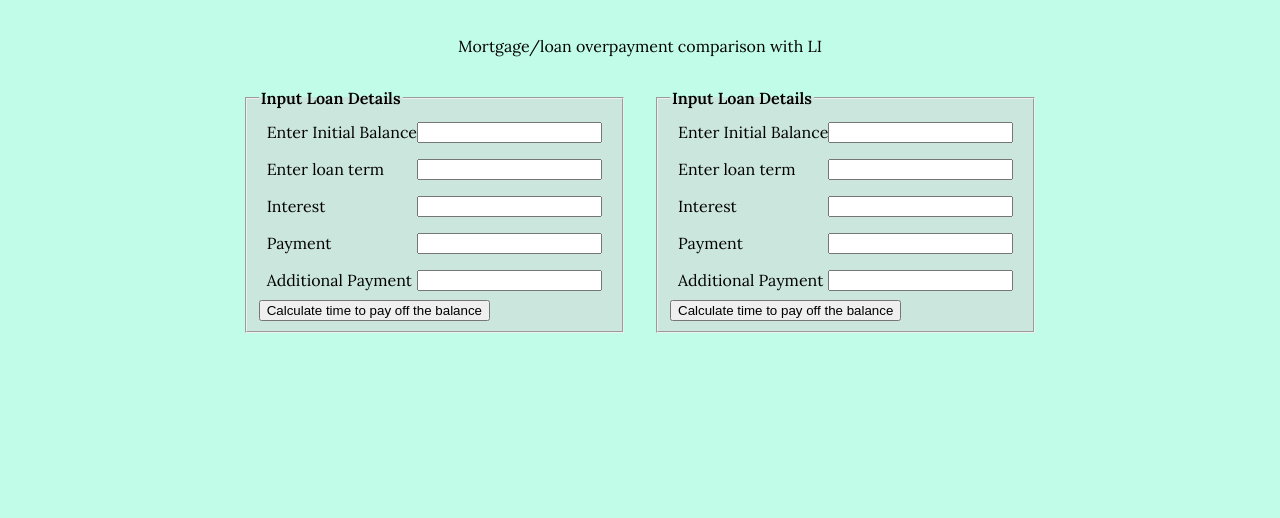
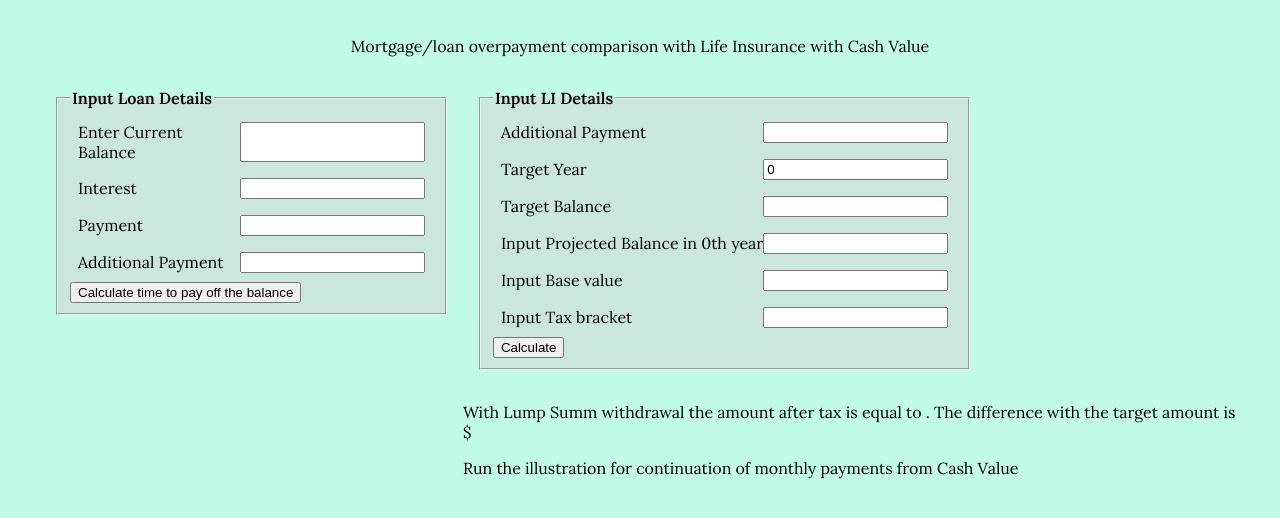
Before and after one commit to Svetanek/FinPlanning-concepts, a React (Create React App) app: page / in a window 1280 px wide. Shown: the top 518 px of the page. Built offline with nearby package versions, Linux system fonts and the light colour scheme.

Commit message:
main structure and functionality are added

```diff
--- /dev/null
+++ b/src/components/Inputs/inputField1.js
@@ -0,0 +1,48 @@
+import React from 'react'
+// import {calcTime, calcFutureBalance} from '../../utils'
+import './inputFields.styles.css'
+
+//move state up, use useMemo
+
+
+const LoanField1 = ({handleChange, handleSubmit, inputData}) => {
+
+  const {balance, payment, interest, extrapay, timeLeft, futureBalance} = inputData;
+  console.log('PROPS1===', inputData)
+    const futBal = futureBalance? futureBalance : null;
+    let years = Math.floor(timeLeft/12);
+    let months = Math.round(timeLeft - (years * 12));
+
+
+    return (
+      <form onSubmit={handleSubmit}>
+       <fieldset className="field-set">
+         <legend>Input Loan Details</legend>
+         <div className="field-set_line">
+         <label htmlFor="balance">Enter Current Balance</label>
+         <input  id="balance" name="balance" value={balance} onChange={handleChange}/>
+         </div>
+         <div className="field-set_line">
+         <label htmlFor="interest">Interest</label>
+         <input type="number" id="interest" name="interest" value={interest} min="0.001" step="0.001" onChange={handleChange} required/>
+         </div>
+         <div className="field-set_line">
+         <label htmlFor="payment">Payment</label>
+         <input id="payment" name="payment" value={payment} onChange={handleChange} required/>
+         </div>
+         <div className="field-set_line">
+         <label htmlFor="extrapay">Additional Payment</label>
+         <input  id="extrapay" name="extrapay" value={extrapay} onChange={handleChange} required/>
+         </div>
+         <button type="submit" >Calculate time to pay off the balance</button>
+       </fieldset>
+    {futBal? <div><p>`Time to pay off is ${years} years and ${months} months`</p><p>The Future Balance at that time with the current payments without extra payment is ${futBal}</p> </div> : null}
+       </form>
+
+   )
+  }
+
+
+
+
+export default LoanField1
--- /dev/null
+++ b/src/components/Inputs/inputField2.js
@@ -0,0 +1,78 @@
+import React, {useState} from 'react';
+import './inputFields.styles.css'
+
+//move state up, use useMemo
+
+
+const LoanField2 = (props) =>  {
+
+  const [inputData2, setInputData2] = useState(
+    {
+      projectedBalance: '',
+      baseValue: '',
+      tax: '',
+      afterTaxAmount: '',
+      diffAmount: ''
+      }
+  )
+  const {projectedBalance, baseValue, tax, afterTaxAmount, diffAmount} = inputData2;
+  const {extrapay, timeLeft, futureBalance } = props.inputData;
+  const roundedYears = Math.round(timeLeft/12);
+
+  const handleChange = (e) => {
+    const {name, value} = e.target;
+    setInputData2({...inputData2, [name] : value})
+
+  }
+  const handleSubmit = (e) => {
+    e.preventDefault();
+    console.log('submitted');
+    let taxAmount = (projectedBalance - baseValue) * tax * 0.01;
+    let afterTax = projectedBalance - taxAmount;
+    let diff = (afterTax - futureBalance).toString();
+    setInputData2({...inputData2, afterTaxAmount: afterTax, diffAmount: diff})
+  }
+
+    return (
+
+      <form onSubmit={handleSubmit}>
+       <fieldset className="field-set">
+         <legend>Input LI Details</legend>
+         <div className="field-set_line">
+         <label htmlFor="extrapay">Additional Payment</label>
+         <input id="extrapay" name="extrapay" value={extrapay} />
+         </div>
+
+         <div className="field-set_line">
+         <label htmlFor="targetYear">Target Year</label>
+         <input  id="targetYear" name="targetYear" value={roundedYears} />
+         </div>
+         <div className="field-set_line">
+         <label htmlFor="targetBalance">Target Balance</label>
+         <input  id="targetBalance" name="targetBalance" value={futureBalance} />
+         </div>
+         <div className="field-set_line">
+         <label htmlFor="projectedBalance">Input Projected Balance in {roundedYears}th year</label>
+         <input  id="projectedBalance" name="projectedBalance" value={projectedBalance} onChange={handleChange} />
+         </div>
+         <div className="field-set_line">
+         <label htmlFor="baseValue">Input Base value</label>
+         <input  id="baseValue" name="baseValue" value={baseValue} onChange={handleChange} />
+         </div>
+         <div className="field-set_line">
+         <label htmlFor="tax">Input Tax bracket</label>
+         <input  id="tax" name="tax" value={tax} onChange={handleChange} />
+         </div>
+         <button type="submit" >Calculate</button>
+       </fieldset>
+       <p>With Lump Summ withdrawal the amount after tax is equal to {afterTaxAmount}. The difference with the target amount is ${diffAmount} </p>
+       <p>Run the illustration for continuation of monthly payments from Cash Value</p>
+       </form>
+
+   )
+  }
+
+
+
+
+export default LoanField2
--- a/src/components/Inputs/inputFields.js
+++ /dev/null
@@ -1,102 +0,0 @@
-import React from 'react'
-import './inputFields.styles.css'
-
-//move state up, use useMemo
-
-const calcTime =  (balance, interest, payment) => {
-
-  // if (Number.isNaN(balance)) {
-  //   return '';
-  let denominator = Math.log(1 + interest);
-  let inner = 1 - (balance * interest/payment);
-  let numerator = Math.log(1/inner);
-  const time = numerator/denominator;
-  return time.toString();
-}
-
-const calcFutureBalance = ( payment, interest, term,timeLeft) => {
-  let innerCalc = 1 - 1 / Math.pow((1 + interest), (term - timeLeft))
-  let futureBalance = innerCalc * payment / interest;
-  return futureBalance;
-
-
-}
-class LoanField extends React.Component  {
-  constructor() {
-    super();
-    this.state = {
-      balance: '',
-      term:    '',
-      payment: '',
-      interest: '',
-      extrapay: '',
-      timeLeft: '',
-      futureBalance: '',
-    };
-
-  }
-
-  handleChange =(e) => {
-    const { name, value } = e.target;
-    this.setState({ [name]: value });
-  }
-
-  handleSubmit = async (e) => {
-    e.preventDefault();
-    let payment = parseFloat(this.state.payment);
-    let totalPay = parseFloat(this.state.payment) + parseFloat(this.state.extrapay);
-    let balance = parseFloat(this.state.balance);
-    let interest = parseFloat(this.state.interest) * 0.01/12;
-    let term = parseFloat(this.state.term) * 12;
-    let time = calcTime(balance, interest, totalPay);
-    let futureBal =  calcFutureBalance(payment, interest, term, time);
-    await this.setState({
-      timeLeft: time,
-      futureBalance: futureBal
-    });
-    console.log('time===', this.state.timeLeft, 'future balance=', this.state.futureBalance);
-
-  }
-  render() {
-    const timeLeft = this.state.timeLeft? this.state.timeLeft : null;
-    let years = Math.floor(timeLeft/12);
-    let months = Math.round(timeLeft - (years * 12));
-
-
-    return (
-      <form onSubmit={this.handleSubmit}>
-       <fieldset className="field-set">
-         <legend>Input Loan Details</legend>
-         <div className="field-set_line">
-         <label htmlFor="balance">Enter Initial Balance</label>
-         <input  id="balance" name="balance" value={this.state.balance} onChange={this.handleChange}/>
-         </div>
-         <div className="field-set_line">
-         <label htmlFor="term">Enter loan term</label>
-         <input  id="term" name="term" value={this.state.term} onChange={this.handleChange}/>
-         </div>
-
-         <div className="field-set_line">
-         <label htmlFor="interest">Interest</label>
-         <input type="number" id="interest" name="interest" value={this.state.interest} min="0.001" step="0.001" onChange={this.handleChange} required/>
-         </div>
-         <div className="field-set_line">
-         <label htmlFor="payment">Payment</label>
-         <input type="number" id="payment" name="payment" value={this.state.payment} min="0" onChange={this.handleChange} required/>
-         </div>
-         <div className="field-set_line">
-         <label htmlFor="extrapay">Additional Payment</label>
-         <input type="number" id="extrapay" name="extrapay" value={this.state.extrapay} min="0" onChange={this.handleChange} required/>
-         </div>
-         <button type="submit" >Calculate time to pay off the balance</button>
-       </fieldset>
-    {this.state.timeLeft? <div><p>`Time to pay off is ${years} years and ${months} months`</p><p>{`The Future Balance is ${(Math.round(this.state.futureBalance * 100)) /100}`}</p> </div> : null}
-       </form>
-
-   )
-  }
-
-
-}
-
-export default LoanField
--- a/src/components/container/container.js
+++ b/src/components/container/container.js
@@ -1,5 +1,7 @@
-import React from 'react'
-import LoanField from '../Inputs/inputFields'
+import React, {useState} from 'react'
+import LoanField1 from '../Inputs/inputField1';
+import LoanField2 from '../Inputs/inputField2';
+import {calcTime, calcFutureBalance} from '../../utils';
 import styled from 'styled-components';
 const StyledMain = styled.div`
 display: flex;
@@ -10,16 +12,52 @@ text-align: center;
 `
 
 
-const Container = () => (
+const Container = () => {
+const [inputData, setData] = useState({
+      loan: '',
+      balance: '',
+      payment: '',
+      interest: '',
+      extrapay: '',
+      timeLeft: '',
+      futureBalance: ''
+})
+const {balance, payment, interest, extrapay} = inputData;
+
+  const handleChange =(e) => {
+    const { name, value } = e.target;
+    setData({ ...inputData, [name]: value });
+  }
+
+  const handleSubmit = async (e) => {
+    e.preventDefault();
+    let paymentNum = parseFloat(payment);
+    let totalPay = paymentNum + parseFloat(extrapay);
+    let balanceNum = parseFloat(balance);
+    let interestNum = parseFloat(interest) * 0.01/12;
+    let time = calcTime(balanceNum, interestNum, totalPay);
+    let futureBal =  calcFutureBalance(balanceNum, paymentNum, interestNum, time);
+    await setData({...inputData,
+      timeLeft: time,
+      futureBalance: futureBal}
+    );
+
+  }
+
+    return (
       <div>
-  <StyledHeader>
-    Mortgage/loan overpayment comparison with LI
+      <StyledHeader >
+        Mortgage/loan overpayment comparison with Life Insurance with Cash Value
       </StyledHeader>
      <StyledMain>
-   <LoanField/>
-<LoanField/>
+       <LoanField1 inputData={inputData} handleChange={handleChange} handleSubmit={handleSubmit}/>
+    <LoanField2 inputData={inputData}/>
      </StyledMain>
       </div>
     )
+  }
+
+
+
 
 export default Container;
--- /dev/null
+++ b/src/utils.js
@@ -0,0 +1,22 @@
+export const calcTime =  (balance, interest, payment) => {
+
+  // if (Number.isNaN(balance) ) {
+  //   return '';
+  let denominator = Math.log(1 + interest);
+  let inner = 1 - (balance * interest/payment);
+  let numerator = Math.log(1/inner);
+  const time = numerator/denominator;
+  return time.toString();
+}
+
+export const calcFutureBalance = (balance, payment, interest, timeLeft) => {
+  let coeff = Math.pow((1 + interest), timeLeft);
+  let futBal = balance * coeff - payment / interest * (coeff -1);
+  // let roundedFutBalance = Math.round(futBal * 100) /100;
+  let roundedFutBalance = Math.round(futBal);
+
+  let futBalString = roundedFutBalance.toString();
+
+
+  return futBalString;
+}
```
Also changed, not shown: 1 other file (tests, documents, lock files or other folders). Lines whose indentation alone changed are shown as unchanged.
